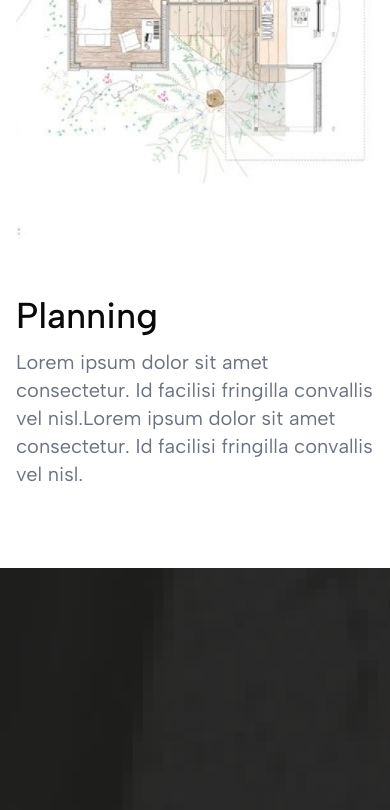
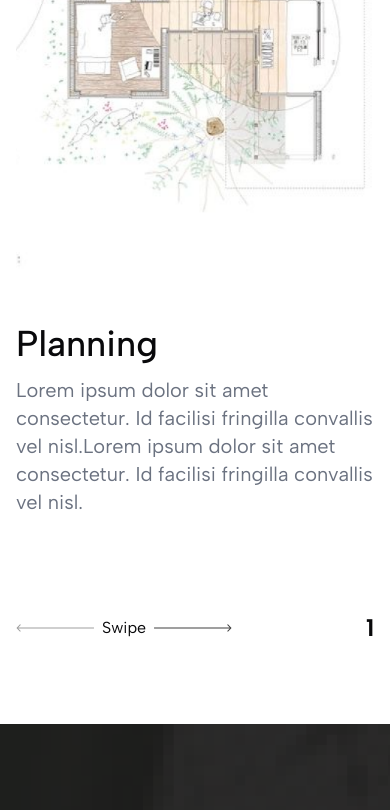
Before and after one commit to Qetraa-Frontend/oda, a Next.js app: page / in a window 390 px wide. Shown: the part 3381-4191 px from the top of the page. Built offline with nearby package versions, Linux system fonts and the light colour scheme.

Commit message:
chore: :art: Update some changes in the code format

```diff
--- a/app/components/pages/home/statics.js
+++ b/app/components/pages/home/statics.js
@@ -5,7 +5,7 @@ import CountUp from "react-countup";
 export default function HomeStatics() {
     return (
         <div
-            className="bg-cover bg-no-repeat bg-top"
+            className="bg-cover bg-no-repeat bg-top w-screen"
             style={{ backgroundImage: "url(/images/pages/home/statics.png)" }}
         >
             <div className="container px-4 md:px-6 mx-auto grid grid-cols-1 md:grid-cols-12 gap-8 md:gap-16 min-h-80 py-20 md:py-0">
--- a/app/components/pages/home/work-scopes.js
+++ b/app/components/pages/home/work-scopes.js
@@ -2,67 +2,76 @@
 
 import { AnimatePresence, motion } from "framer-motion";
 import Image from "next/image";
+import Link from "next/link";
 import { useState } from "react";
 
 export default function WorkScopes() {
     const [currentScope, setCurrentScope] = useState(1);
 
-    const [previousScopeIndex, setPreviousScopeIndex] = useState(null);
+    const [previousScopeIndex, setPreviousScopeIndex] = useState(0);
 
     const scopes = [
         {
+            alt: "work_scope_1",
             description: "Lorem ipsum dolor sit amet consectetur. Id facilisi fringilla convallis vel nisl.Lorem ipsum dolor sit amet consectetur. Id facilisi fringilla convallis vel nisl.",
             id: 1,
-            image: "/images/pages/home/work-scopes/planning.png",
+            imageSrc: "/images/pages/home/work-scopes/planning.png",
             title: "Planning",
         },
         {
+            alt: "work_scope_2",
             description: "Lorem ipsum dolor sit amet consectetur. Id facilisi fringilla convallis vel nisl.Lorem ipsum dolor sit amet consectetur. Id facilisi fringilla convallis vel nisl.",
             id: 2,
-            image: "/images/pages/home/work-scopes/design.png",
+            imageSrc: "/images/pages/home/work-scopes/design.png",
             title: "Design",
         },
         {
+            alt: "work_scope_3",
             description: "Lorem ipsum dolor sit amet consectetur. Id facilisi fringilla convallis vel nisl.Lorem ipsum dolor sit amet consectetur. Id facilisi fringilla convallis vel nisl.",
             id: 3,
-            image: "/images/pages/home/work-scopes/visualize.png",
+            imageSrc: "/images/pages/home/work-scopes/visualize.png",
             title: "Visualize",
         },
         {
+            alt: "work_scope_4",
             description: "Lorem ipsum dolor sit amet consectetur. Id facilisi fringilla convallis vel nisl.Lorem ipsum dolor sit amet consectetur. Id facilisi fringilla convallis vel nisl.",
             id: 4,
-            image: "/images/pages/home/work-scopes/workforce_management.png",
+            imageSrc: "/images/pages/home/work-scopes/workforce_management.png",
             title: "Workforce Management",
         },
         {
+            alt: "work_scope_5",
             description: "Lorem ipsum dolor sit amet consectetur. Id facilisi fringilla convallis vel nisl.Lorem ipsum dolor sit amet consectetur. Id facilisi fringilla convallis vel nisl.",
             id: 5,
-            image: "/images/pages/home/work-scopes/foundation.png",
+            imageSrc: "/images/pages/home/work-scopes/foundation.png",
             title: "Foundation",
         },
         {
+            alt: "work_scope_6",
             description: "Lorem ipsum dolor sit amet consectetur. Id facilisi fringilla convallis vel nisl.Lorem ipsum dolor sit amet consectetur. Id facilisi fringilla convallis vel nisl.",
             id: 6,
-            image: "/images/pages/home/work-scopes/furnishing.png",
+            imageSrc: "/images/pages/home/work-scopes/furnishing.png",
             title: "Furnishing",
         },
         {
+            alt: "work_scope_7",
             description: "Lorem ipsum dolor sit amet consectetur. Id facilisi fringilla convallis vel nisl.Lorem ipsum dolor sit amet consectetur. Id facilisi fringilla convallis vel nisl.",
             id: 7,
-            image: "/images/pages/home/work-scopes/decoration.png",
+            imageSrc: "/images/pages/home/work-scopes/decoration.png",
             title: "Decoration",
         },
         {
+            alt: "work_scope_8",
             description: "Lorem ipsum dolor sit amet consectetur. Id facilisi fringilla convallis vel nisl.Lorem ipsum dolor sit amet consectetur. Id facilisi fringilla convallis vel nisl.",
             id: 8,
-            image: "/images/pages/home/work-scopes/consultation.png",
+            imageSrc: "/images/pages/home/work-scopes/consultation.png",
             title: "Consultation",
         },
     ];
 
     const currentIndex = scopes.findIndex((scope) => scope.id === currentScope);
 
-    const animationDirection = currentIndex > previousScopeIndex ? 300 : -300;
+    const animationDirection = currentIndex >= previousScopeIndex ? 300 : -300;
 
     const handleScopeChange = (nextScopeIndex) => {
         setPreviousScopeIndex(currentIndex);
@@ -78,16 +87,26 @@ export default function WorkScopes() {
                         <div className="py-8 md:py-16 px-3 md:px-6">
                             <h3 className="font-medium text-4xl md:text-6xl text-black mb-3 md:mb-6">Scope of Work</h3>
                             <ul className="list-none p-0">
-                                {scopes.map((scope, index) => (
+                                {scopes.map(({
+                                    id,
+                                    title,
+                                }, index) => (
                                     <li // eslint-disable-line
-                                        className={scope.id === currentScope ? "active mx-0 my-2 p-1 cursor-pointer font-bold text-3xl text-black max-w-44" : "mx-0 my-2 p-1 cursor-pointer font-normal text-3xl text-black opacity-50 max-w-44"}
-                                        key={scope.id}
+                                        className={id === currentScope ? "active mx-0 my-2 p-1 cursor-pointer font-bold text-3xl text-black max-w-44 transition-all duration-200" : "mx-0 my-2 p-1 cursor-pointer font-normal text-3xl text-black opacity-50 max-w-44 transition-all duration-200"}
+                                        key={id}
                                         onClick={() => handleScopeChange(index)}
                                     >
-                                        {scope.title}
+                                        {title}
                                     </li>
                                 ))}
                             </ul>
+                            <Link
+                                className="text-lg md:text-2xl font-medium relative top-4 md:top-8 text-white underline"
+                                href="/our-services"
+                                prefetch={false}
+                            >
+                                Learn More
+                            </Link>
                         </div>
                     </div>
                     <div className="relative col-span-1 md:col-span-2 overflow-hidden">
@@ -110,15 +129,39 @@ export default function WorkScopes() {
                                 }}
                             >
                                 <Image
-                                    alt={scopes[currentIndex].title}
+                                    alt={scopes[currentIndex].alt}
                                     className="h-[854] md:w-1/2 object-cover"
                                     height={854}
-                                    src={scopes[currentIndex].image}
+                                    src={scopes[currentIndex].imageSrc}
                                     width={485}
                                 />
-                                <div className="w-full md:w-1/2 flex flex-col gap-3 md:gap-6">
-                                    <h4 className="font-medium text-4xl md:text-6xl">{scopes[currentIndex].title}</h4>
-                                    <p className="font-normal text-xl md:text-3xl text-gray-500">{scopes[currentIndex].description}</p>
+                                <div className="w-full md:w-1/2 flex flex-col">
+                                    <div>
+                                        <h4 className="font-medium text-4xl md:text-6xl">{scopes[currentIndex].title}</h4>
+                                        <p className="font-normal text-xl md:text-3xl text-gray-500 mt-3 md:mt-6">{scopes[currentIndex].description}</p>
+                                    </div>
+                                    <div className="flex justify-between items-center gap-4 md:gap-8 mt-24 md:mt-48 flex-wrap">
+                                        <div className="flex items-center gap-2 md:gap-4">
+                                            <Image
+                                                alt="arrow_left"
+                                                className={currentScope === 1 ? "opacity-50" : "cursor-pointer"}
+                                                height={5}
+                                                src="/icons/long_arrow_left.svg"
+                                                width={78}
+                                                onClick={() => (currentScope === 0 ? {} : handleScopeChange(currentIndex - 1))}
+                                            />
+                                            <span>Swipe</span>
+                                            <Image
+                                                alt="arrow_right"
+                                                className={currentScope === 8 ? "opacity-50" : "cursor-pointer"}
+                                                height={5}
+                                                src="/icons/long_arrow_right.svg"
+                                                width={78}
+                                                onClick={() => (currentScope === 8 ? {} : handleScopeChange(currentIndex + 1))}
+                                            />
+                                        </div>
+                                        <span className="font-bold text-2xl md:text-4xl transition-all duration-100">{currentScope}</span>
+                                    </div>
                                 </div>
                             </motion.div>
                         </AnimatePresence>
--- a/app/globals.css
+++ b/app/globals.css
@@ -109,7 +109,6 @@ div[role="dialog"] > button:first-child { display: none; }
 .swiper-pagination {
     position: absolute;
     left: -4px!important;
-    top: 50%;
     transform: translateY(-50%);
     display: flex;
     flex-direction: column;
@@ -132,6 +131,12 @@ div[role="dialog"] > button:first-child { display: none; }
     opacity: 1;
 }
 
+@media (max-width: 1280px) {
+    .swiper-slide {
+        height: 100px!important;
+    }
+}
+
 .gradient-container {
     background: linear-gradient(to right, #C8E36F 36%, white 20%);
 }
```
Also changed, not shown: app/components/pages/home/hero.js (+37 -32 lines), public/icons/long_arrow_left.svg (added), public/icons/long_arrow_right.svg (added).
